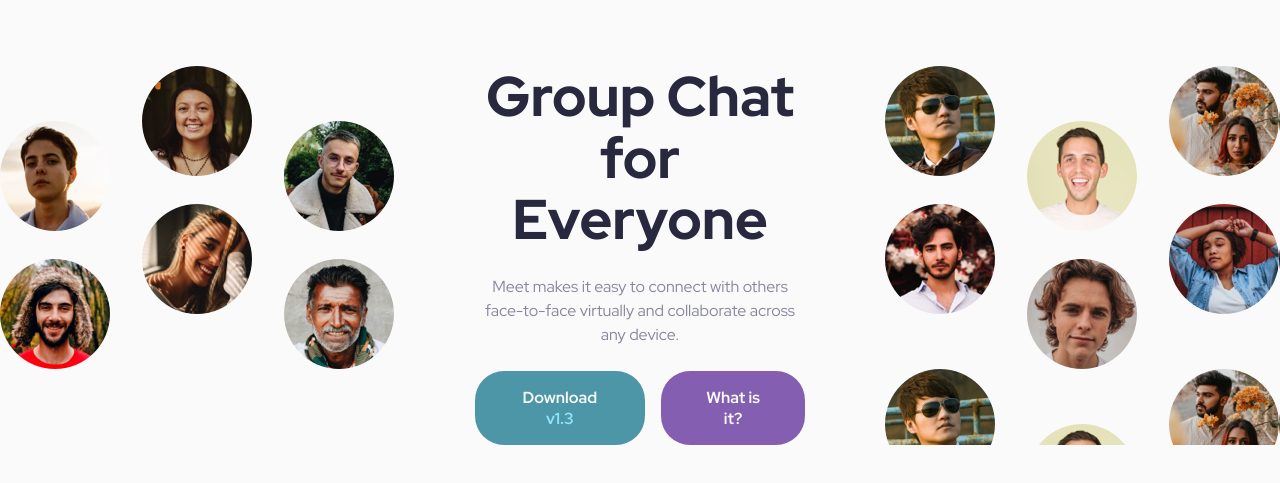
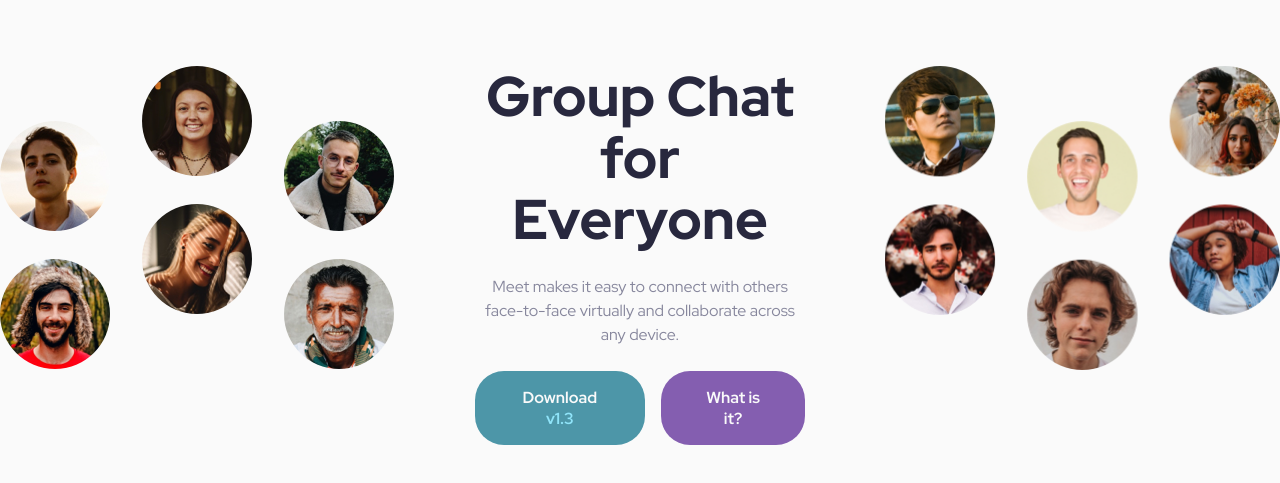
Before and after one commit to NouranAlSharawneh/Meet-Landing-Page, a plain HTML site: page index.html in a window 1280 px wide. Shown: the part 79-562 px from the top of the page. Drawn offline with Linux system fonts and the light colour scheme.

Commit message:
hero image more responsive

```diff
--- a/index.html
+++ b/index.html
@@ -22,7 +22,7 @@
         <div class="grid">
           <picture>
             <source
-              media="(min-width: 900px)"
+              media="(min-width: 830px)"
               srcset="./assets/desktop/image-hero-left.png"
             />
             <img
--- a/style.css
+++ b/style.css
@@ -29,6 +29,7 @@ img,
 picture,
 video,
 canvas,
+source,
 svg {
   display: block;
   max-width: 100%;
@@ -139,17 +140,22 @@ header img {
 }
 
 /* laptop  */
-@media (min-width: 60rem) {
+@media (min-width: 51rem) {
   .text-1 {
     font-weight: 800;
     font-size: 3.5rem;
   }
+
   .grid {
     grid-template-columns: repeat(3, 1fr);
   }
   .hero-image {
+    width: 100%;
     display: block;
     background-image: url("./assets/desktop/image-hero-right.png");
+    background-repeat: no-repeat;
+    background-position: top right;
+    background-size: contain;
   }
 }
 
```
